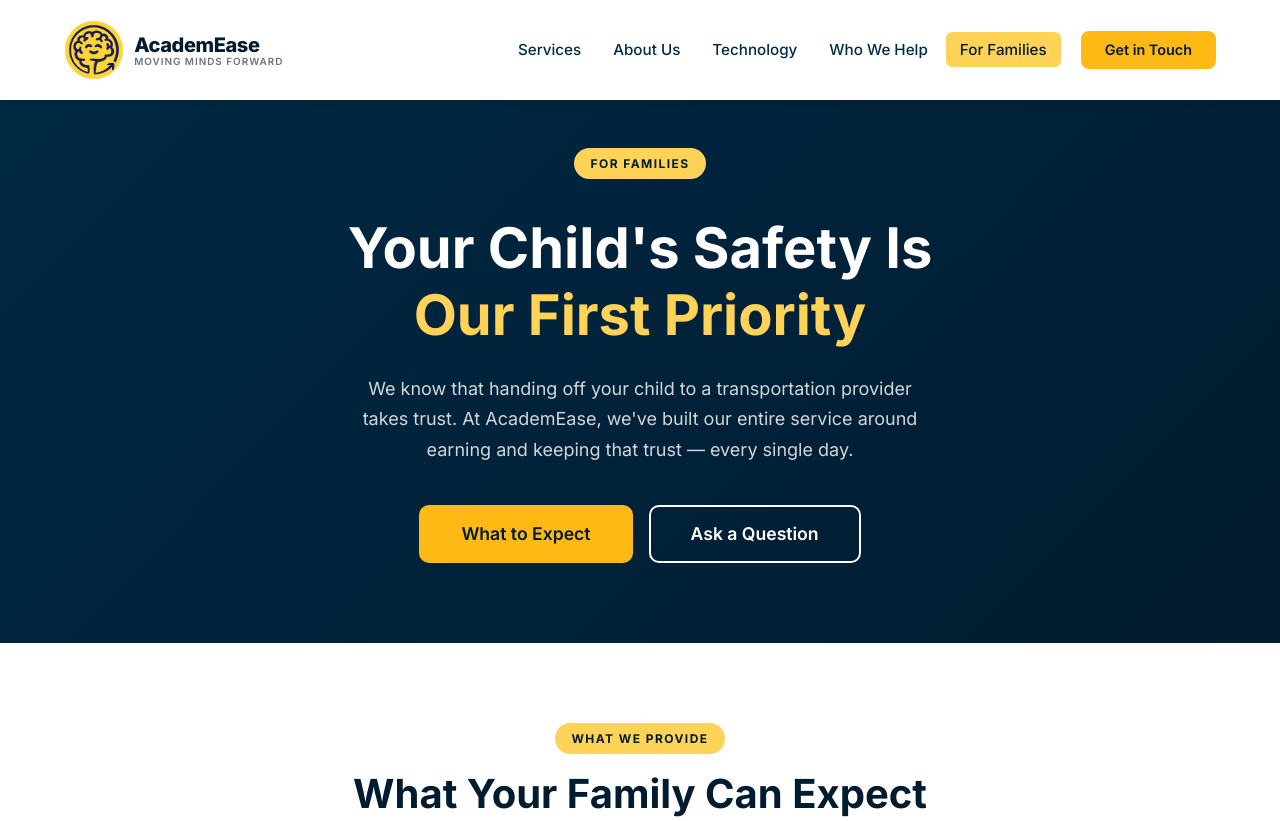
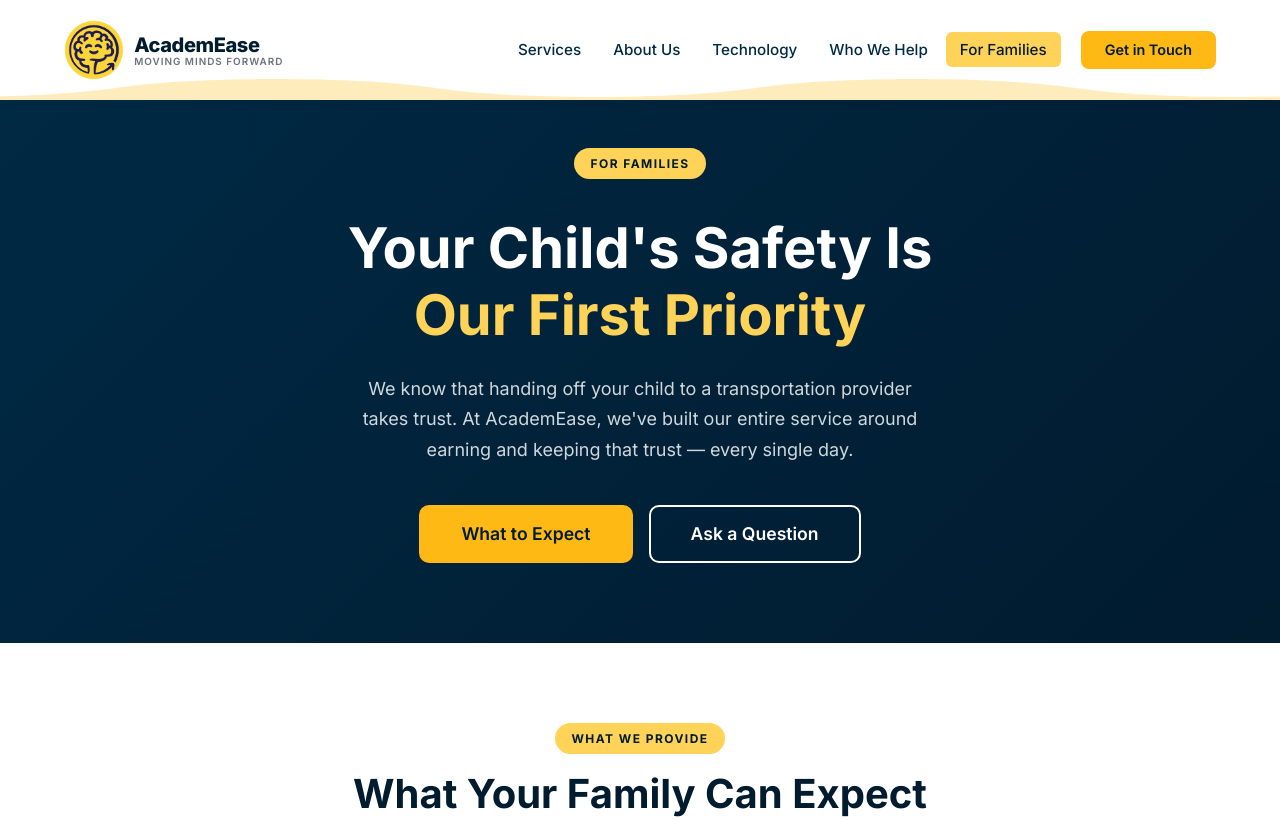
Before and after one commit to PaneCross/AcademEase-Website, a plain HTML site: page families.html in a window 1280 px wide. Shown: the top 821 px of the page. Drawn offline with Linux system fonts and the light colour scheme.

Commit message:
Feature: animated looping wave at header bottom

```diff
--- a/families.html
+++ b/families.html
@@ -48,6 +48,11 @@
           <span></span>
         </button>
       </div>
+    </div>
+    <div class="header-wave" aria-hidden="true">
+      <svg class="header-wave-svg" xmlns="http://www.w3.org/2000/svg" viewBox="0 0 2880 24" preserveAspectRatio="none">
+        <path d="M0,12 C90,0 270,0 360,12 C450,24 630,24 720,12 C810,0 990,0 1080,12 C1170,24 1350,24 1440,12 C1530,0 1710,0 1800,12 C1890,24 2070,24 2160,12 C2250,0 2430,0 2520,12 C2610,24 2790,24 2880,12 L2880,24 L0,24 Z" fill="rgba(255,185,21,0.28)"/>
+      </svg>
     </div>
   </header>
 
```
